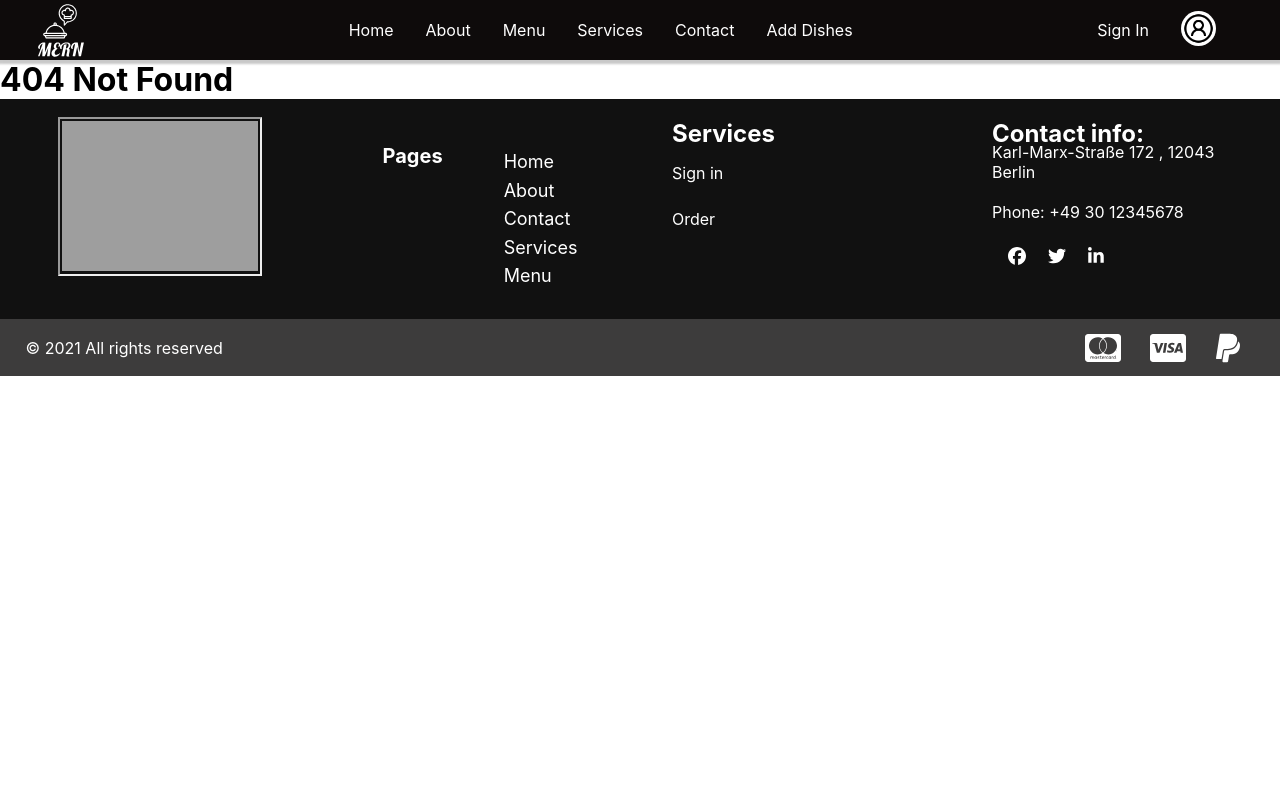
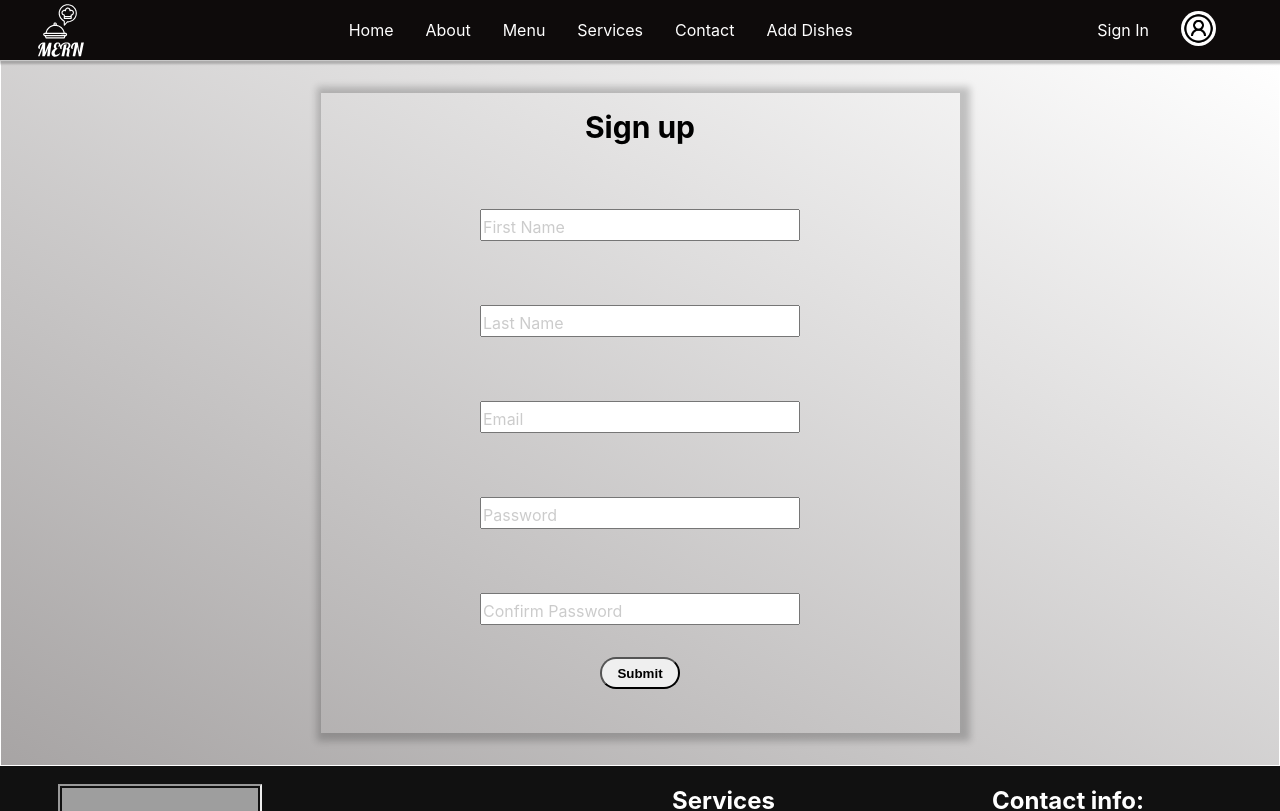
Before and after one commit to AbdullaAlwaki/restaurant, a React (Create React App) app: page /register in a window 1280 px wide. Shown: the top 811 px of the page. Built offline with nearby package versions, Linux system fonts and the light colour scheme; grey boxes are pictures that could not be loaded.

Commit message:
register form and some changes in form reponsibility

```diff
--- a/src/App.css
+++ b/src/App.css
@@ -4,37 +4,55 @@
 }
 
 /*floating label above input*/
-.floating_group /*div container for input and label */ {
+/*!!! commented code: please define this inside css for your page with a class !!!*/
+.floating_group /*div container for input and label inside form*/ {
 position: relative;
 }
 
 input {
   position: relative;
+  height: 2rem;
+  margin: 1rem;
+  padding-left: 5px;
+  padding-top: 10px;
+  /*margin:*/
+  /*width:*/
 }
 
 label {
   position: absolute;
-  left: 20px;
-  top: 20px;
   opacity: 0.2;
+  /*left:*/
+  /*top:*/
 }
 
 input:focus {
   height: 2.2rem;
+  padding: 10px;
 }
 
 /*leave placeholder above input*/
 input:focus ~ label,
-textarea:focus ~ label,
-input:valid ~ label,
-textarea:valid ~ label {
+input:valid ~ label
+ {
   position: absolute;
-  top: 7px;
-  left: 20px;
   transition: all 1s ease-in-out;
   background-color: rgb(231, 231, 231);
   opacity: 1;
+  /*left:*/
+  /*top:*/
 }
+
+textarea:focus ~ label,
+textarea:valid ~ label {
+  position: absolute;
+  transition: all 1s ease-in-out;
+  background-color: rgb(231, 231, 231);
+  opacity: 1;
+  /*left:*/
+  /*top*/
+}
+
 
 /*bigger size when value inside*/
 input:valid {
--- a/src/App.js
+++ b/src/App.js
@@ -8,6 +8,7 @@ import Footer from './components/Footer.jsx';
 import Services from './components/Services/Services.jsx';
 import Contact from './components/Contact/Contact';
 import AddDishes from './Admin/AddDishes.jsx';
+import Register from './components/Register/Register';
 
 function App() {
   return (
@@ -23,6 +24,7 @@ function App() {
         <Route path='/contact' element={<Contact/>}/>
         <Route path='/addDishes' element={<AddDishes/>}/>
         <Route path='*' element={<h1>404 Not Found</h1>}/>
+        <Route path='/register' element={<Register/>}/>
        </Routes>
       </div>
     <Footer/>
--- a/src/components/Contact/Contact.jsx
+++ b/src/components/Contact/Contact.jsx
@@ -37,18 +37,18 @@ function Contact() {
                     {/*input name*/}
                     <div className="floating_group">
                         <input type="text" name="name"
-                    className="inputContact" required/>
-                        <label>Your name</label>
+                        className="inputContact" required/>
+                        <label className="labelContact">Your name</label>
                     </div>
                     {/*input email*/}
                     <div className="floating_group">
                         <input type="email" name="email" className="inputContact" required/>
-                        <label>Your email</label>
+                        <label className="labelContact">Your email</label>
                     </div>
                     {/*input message*/}
                     <div className="floating_group">
                         <textarea name="textfield" id="inputMessage" cols="30" rows="10" className="inputContact" required></textarea>
-                        <label>Your message</label>
+                        <label className="labelContact">Your message</label>
                     </div>
                     <button type="submit" className="buttonContact">Submit</button>
                 </form>
--- /dev/null
+++ b/src/components/Register/Register.jsx
@@ -0,0 +1,39 @@
+import React from "react";
+import Navbar from "../Navbar.jsx";
+import Footer from "../Footer.jsx";
+import "../../styles/Register.css"
+
+function Register() {
+    return (
+        <main className="mainRegister">
+            <div className="containerForm">
+                <p className="headingRegister">Sign up</p>
+                <form action="" className="registerForm">
+                    <div className="floating_group">
+                        <input type="text" name="firstName" className="inputRegister" required/>
+                        <label className="labelRegister">First Name</label>
+                    </div>
+                    <div className="floating_group">
+                        <input type="text" name="lastName" className="inputRegister" required/>
+                        <label className="labelRegister">Last Name</label>
+                    </div>
+                    <div className="floating_group">
+                        <input type="email" name="email" id="" className="inputRegister" required/>
+                        <label className="labelRegister">Email</label>
+                    </div>
+                    <div className="floating_group">
+                        <input type="password" name="password" id="" className="inputRegister" required/>
+                        <label className="labelRegister">Password</label>
+                    </div>
+                    <div className="floating_group">
+                        <input type="password" name="password" id="" className="inputRegister" required/>
+                        <label className="labelRegister">Confirm Password</label>
+                    </div>
+                    <button type="submit" className="buttonRegister">Submit</button>
+                </form>
+            </div>
+        </main>
+    )
+}
+
+export default Register;
--- a/src/styles/Contact.css
+++ b/src/styles/Contact.css
@@ -56,7 +56,6 @@
     font-weight: bold;
     text-align: center;
     margin-top: 1rem;
-    margin-bottom: 2rem;
 }
 
 .formContact {
@@ -67,16 +66,28 @@
 
 .inputContact {
     width: 15rem;
-    height: 1.5rem;
+    border: 1px solid black;
     margin: 1rem;
-    border: 1px solid gray;
-    padding: 5px;
 }
 
 #inputMessage {
-    height: 10rem;
+    height: 12rem;
+    width: 15rem;
     text-align: start;
+    margin-top: 1rem;
+    margin-bottom: 0.5rem;
     padding-bottom: 8rem;
+}
+
+.labelContact {
+    left: 20px;
+    top: 22px;
+}
+
+.inputContact:focus ~ .labelContact,
+.inputContact:valid ~ .labelContact {
+    left: 20px;
+    top: 7px;
 }
 
 .buttonContact {
--- /dev/null
+++ b/src/styles/Register.css
@@ -0,0 +1,53 @@
+.mainRegister {
+    background-image:linear-gradient(to bottom left, rgb(255, 255, 255), rgb(167, 164, 164));
+    border: 1px solid white;
+}
+
+.containerForm {
+    margin: 2rem auto;
+    width: 50%;
+    height: 40rem;
+    box-shadow: 3px 1px 7px 7px rgba(17, 17, 17, 0.22);
+}
+
+.headingRegister {
+    font-size: 30px;
+    font-weight: bold;
+    text-align: center;
+    padding-top: 1rem;
+}
+
+.registerForm {
+    display: flex;
+    flex-direction: column;
+    align-items: center;
+    padding-top: 2rem;
+}
+
+.inputRegister {
+    width: 20rem;
+    margin: 2rem;
+}
+
+.labelRegister {
+    left: 35px;
+    top: 40px;
+}
+
+.inputRegister:focus ~ .labelRegister,
+.inputRegister:valid ~ .labelRegister
+ {
+  position: absolute;
+  transition: all 1s ease-in-out;
+  background-color: rgb(231, 231, 231);
+  opacity: 1;
+  left: 35px;
+  top: 25px;
+ }
+
+ .buttonRegister {
+    height: 2rem;
+    width: 5rem;
+    border-radius: 20px;
+    font-weight: bold;
+}
```
